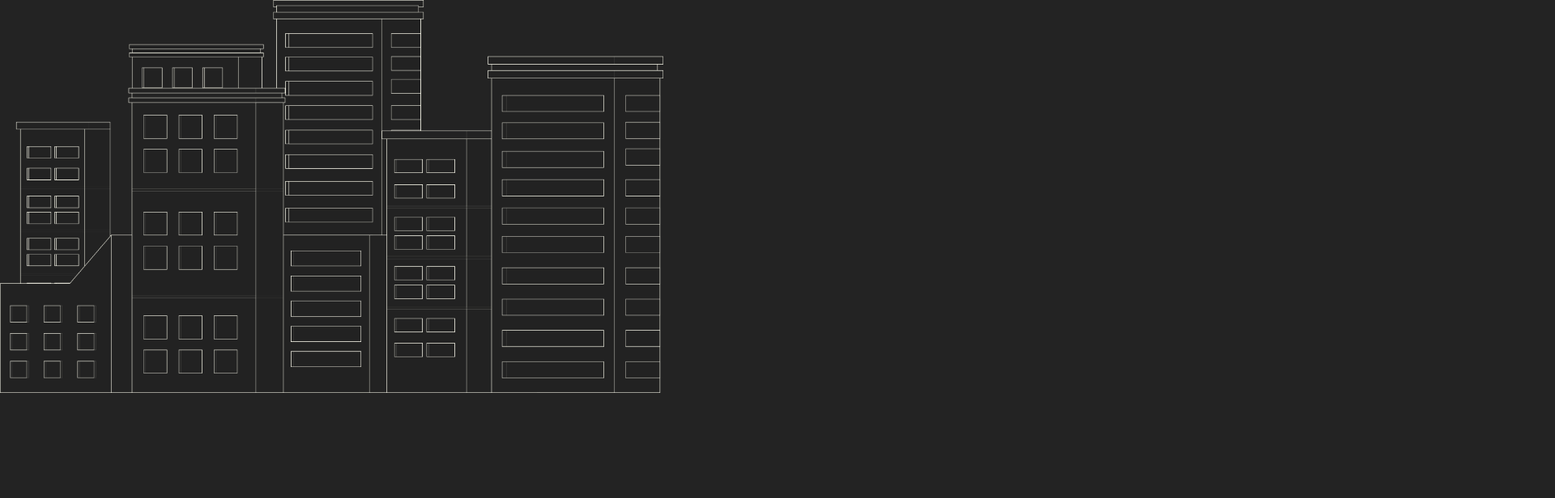
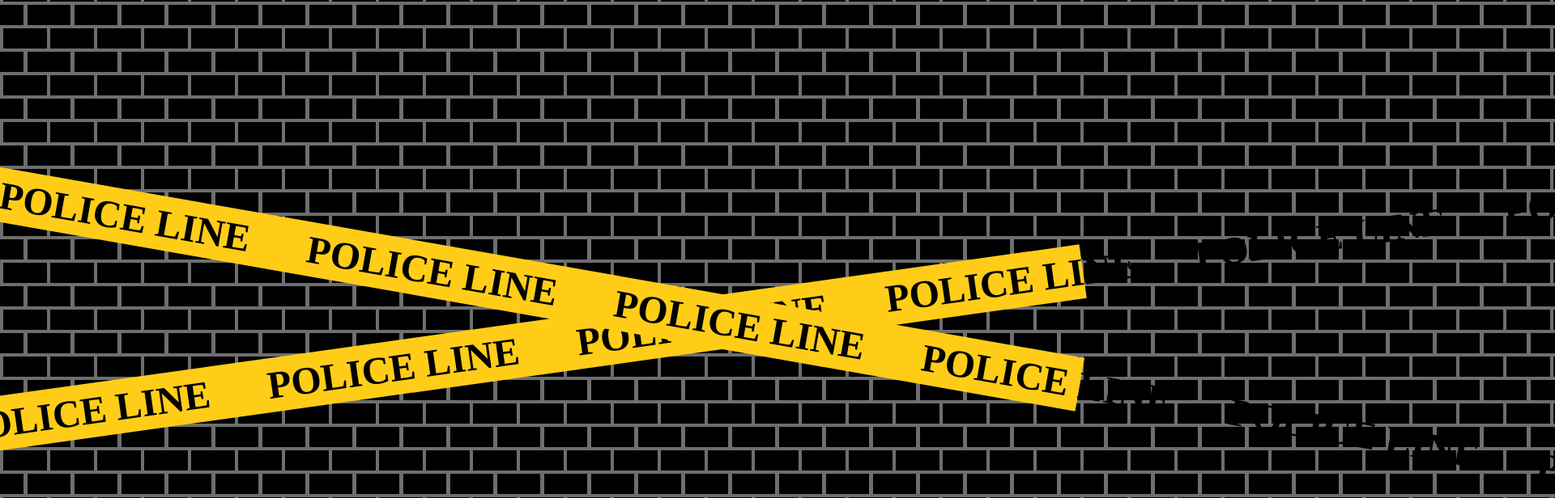
Before and after one commit to zoeznm/bomi, a plain HTML site: page top.html in a window 1280 px wide. Shown: the top 616 px of the page at 81% size, 1920 px wide, since content can reach past the window. Drawn offline with Linux system fonts and the light colour scheme; a web font is replaced by a local one.

Commit message:
수정사항 + 아이디어 추가

```diff
--- a/card.css
+++ b/card.css
@@ -546,5 +546,4 @@ top: 20px;
   60% {transform: rotate(1deg);}
   80% {transform: rotate(-1deg) scaleY(0.90);}
   100% {transform: rotate(1deg);}
-
 }
--- a/top.css
+++ b/top.css
@@ -17,6 +17,8 @@ font-style: normal; */
 font-weight: 400;
 font-style: normal; */
 
+
+
 * {
   padding: 0;
   margin: 0;
@@ -25,11 +27,36 @@ font-style: normal; */
   text-decoration: none;
 }
 
-body {
-  background-color: #232323;
-}
 
-.building {
-  width: 80%;
-  height: 80%;
-}
+body {background-color: rgb(110, 110, 110);
+	background-image: linear-gradient(335deg, #000000 23px, transparent 23px),
+	linear-gradient(155deg, #000000 23px, transparent 23px),
+	linear-gradient(335deg, #000000 23px, transparent 23px),
+	linear-gradient(155deg, #000000 23px, transparent 23px);
+	background-size: 58px 58px;background-position: 0px 2px, 4px 35px, 29px 31px, 34px 6px}
+
+  .police-tape {
+    background-color: #ffcd18;
+    background: linear-gradient(180deg, lighten(#B79A2F, 20%) 0%, #B79A2F 5%, #B79A2F 90%, lighten(#B79A2F, 5%) 95%, darken(#B79A2F, 50%) 100%);
+    padding: 0.125em;
+    font-size: 3em;
+    text-align: center;
+    white-space: nowrap;
+  }
+
+  .police-tape--1 {
+    transform: rotate(10deg);
+    position: absolute;
+    top: 40%;
+    left: -5%;
+    right: -5%;
+    z-index: 2;
+    margin-top: 0;
+  }
+  .police-tape--2 {
+    transform: rotate(-8deg);
+    position: absolute;
+    top: 50%;
+    left: -5%;
+    right: -5%;
+  }
--- a/top.html
+++ b/top.html
@@ -8,11 +8,12 @@
   <!-- <link rel="stylesheet" href="spotlight.css"> -->
 </head>
 <body>
-  <div id="focus">
-  </div>
-  <div class="building">
-    <img src="img/building@3x.png" alt="building" class="building">
-  </div>
+
+  <div class="opacity"></div>
+  <h1 class="police-tape police-tape--1">
+    &nbsp;&nbsp;&nbsp;&nbsp;POLICE LINE&nbsp;&nbsp;&nbsp;&nbsp;&nbsp;&nbsp;POLICE LINE&nbsp;&nbsp;&nbsp;&nbsp;&nbsp;&nbsp;POLICE LINE&nbsp;&nbsp;&nbsp;&nbsp;&nbsp;&nbsp;POLICE LINE&nbsp;&nbsp;&nbsp;&nbsp;&nbsp;&nbsp;POLICE LINE&nbsp;&nbsp;&nbsp;&nbsp;&nbsp;&nbsp;POLICE LINE&nbsp;&nbsp;&nbsp;&nbsp;&nbsp;&nbsp;POLICE LINE
+  </h1>
+  <h1 class="police-tape police-tape--2">POLICE LINE&nbsp;&nbsp;&nbsp;&nbsp;&nbsp;&nbsp;POLICE LINE&nbsp;&nbsp;&nbsp;&nbsp;&nbsp;&nbsp;POLICE LINE&nbsp;&nbsp;&nbsp;&nbsp;&nbsp;&nbsp;POLICE LINE&nbsp;&nbsp;&nbsp;&nbsp;&nbsp;&nbsp;POLICE LINE&nbsp;&nbsp;&nbsp;&nbsp;&nbsp;&nbsp;POLICE LINE&nbsp;&nbsp;&nbsp;&nbsp;&nbsp;&nbsp;</h1>
 
   <script src="top.js"></script>
 
```
Also changed, not shown: card.js (+14 -5 lines), 2 other files.
